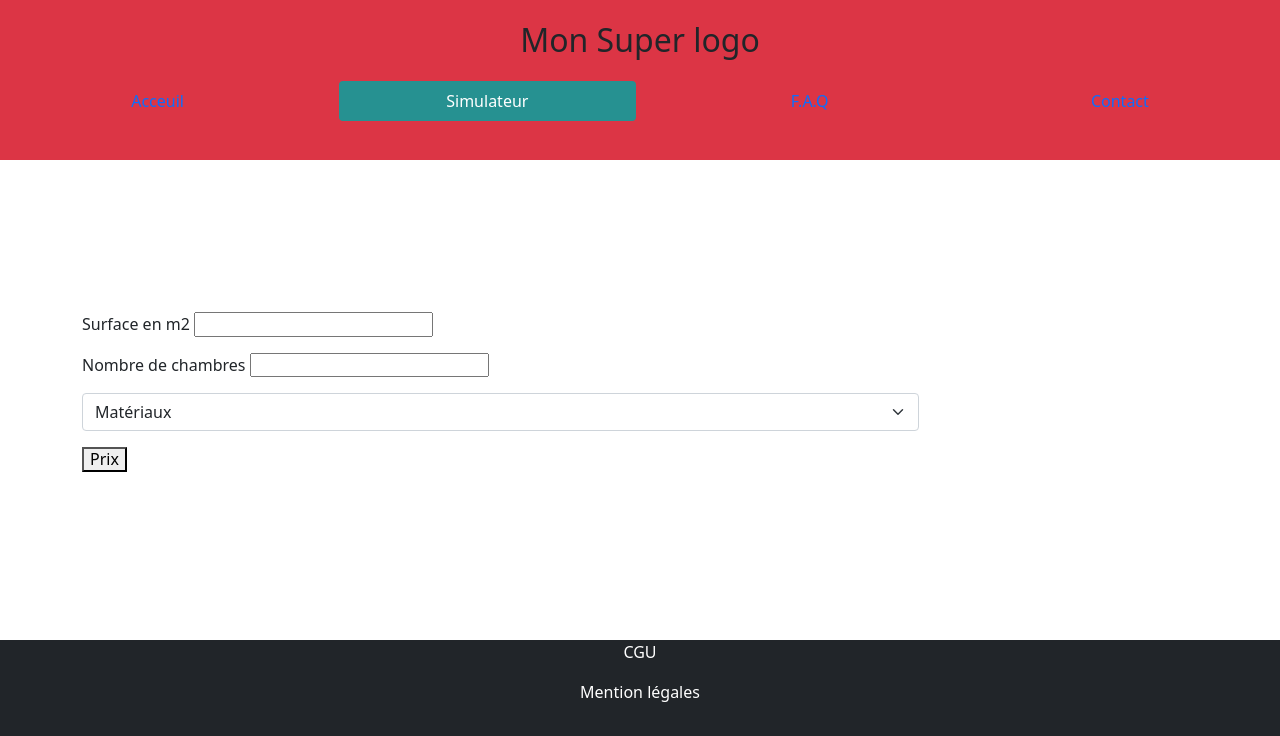
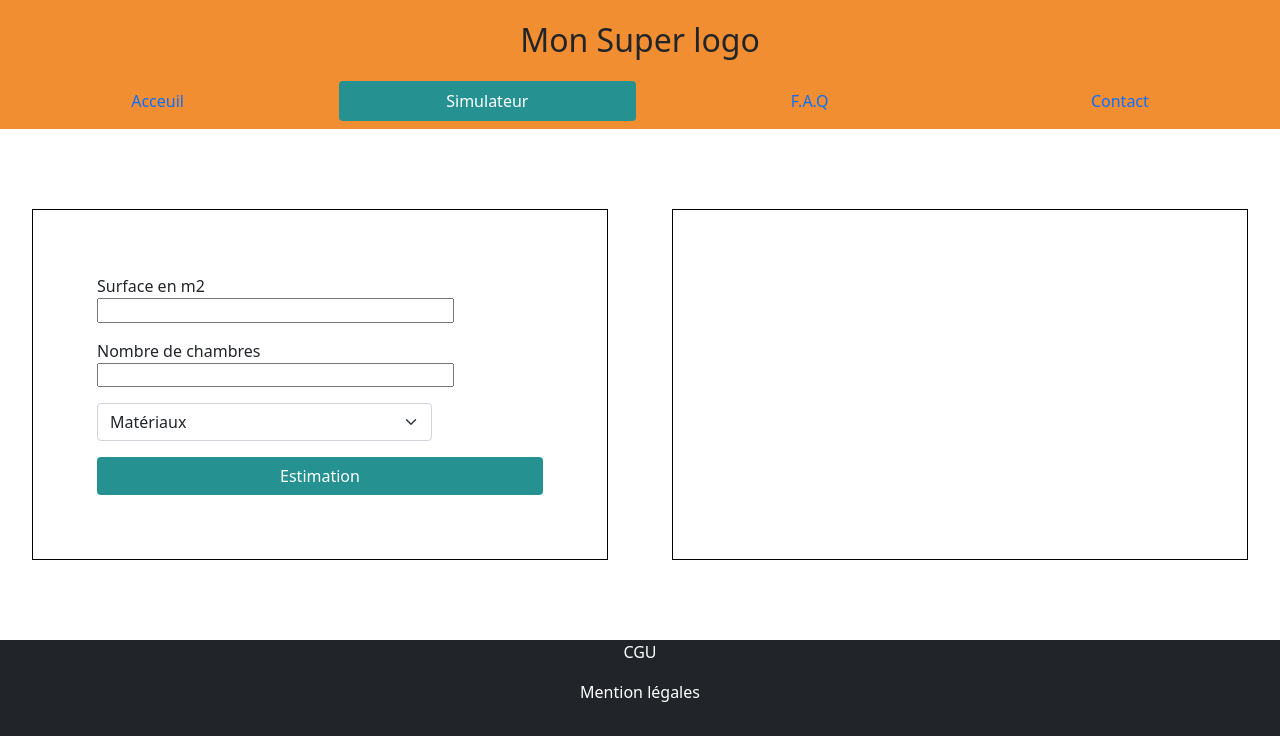
Before and after one commit to JEANThibaut/NorImmo, a website built with Parcel: page simulator.html in a window 1280 px wide. Shown: the top 736 px of the page. Built offline with nearby package versions, Linux system fonts and the light colour scheme.

Commit message:
Main css simulator css

```diff
--- a/css/main.css
+++ b/css/main.css
@@ -92,7 +92,7 @@ body{
   flex-direction: column;
   justify-content: space-between;
 }
-   .colorFirst{
+.colorFirst{
   background-color: #F18E31;
 }
 .colorSecond{
@@ -101,10 +101,7 @@ body{
 .active {
   background-color: #269191 !important
 }
-   header
-{
-  height : 20vh;
-}
+
 footer{
   height: 20vh;
 
--- /dev/null
+++ b/css/tibo.css
@@ -0,0 +1,14 @@
+.main{
+    display: flex;
+    justify-content: space-around;
+}
+.main_container{
+    display: flex;
+    flex-direction: column;
+    border: solid 1px black;
+    width: 45%;
+    padding: 5%;
+}
+input{
+    width: 80%;
+}
--- a/simulator.html
+++ b/simulator.html
@@ -18,12 +18,13 @@
   <link href="https://cdn.jsdelivr.net/npm/bootstrap@5.0.0-beta3/dist/css/bootstrap.min.css" rel="stylesheet" integrity="sha384-eOJMYsd53ii+scO/bJGFsiCZc+5NDVN2yr8+0RDqr0Ql0h+rP48ckxlpbzKgwra6" crossorigin="anonymous">
   <link rel="stylesheet" href="css/normalize.css">
   <link rel="stylesheet" href="css/main.css">
+  <link rel="stylesheet" href="css/tibo.css">
 
   <meta name="theme-color" content="#fafafa">
 </head>
 
 <body>
-  <header class="w-100 bg-danger header">
+  <header class="w-100 colorFirst header">
     <!-- <img="" src="" alt="">-->
   <h1 class="text-center">Mon Super logo</h1>
    <!-- Add your site or application content here -->
@@ -36,16 +37,21 @@
   </header>
 
   <Section>
-    <div class= "container">
+    <div class="main">
+      <div class= "main_container">
         <!-- Input M2 -->
         <div class="mb-3">
-        <label for="surface"> Surface en m2</label>
+          <div>
+            <label for="user_surface"> Surface en m2</label>
+          </div>
           <input type="number" id="user_surface" name="user_surface">
         </div>
 
         <!-- Input Chambers -->
         <div class="mb-3">
-        <label for="chambers"> Nombre de chambres</label>
+          <div>
+            <label for="user_chambers"> Nombre de chambres</label>
+          </div>
           <input type="number" id="user_chambers" name="user_chambers">
         </div>
         <!-- Select Menu -->
@@ -56,8 +62,14 @@
           <option value="0.2">Parpaing</option>
         </select>
         <!-- Submit button -->
-      <button onclick="Price()" class="mb-3" >Prix</button>
+        <button type="button" class="btn colorSecond text-white"  onclick="Price()">Estimation</button>
+        <!-- <button type="button" onclick="Price()" class="mb-3" >Prix</button> -->
 
+      </div>
+
+
+        <div class="main_container">
+          <p></p>
         </div>
     </div>
 
```
Also changed, not shown: contact.html (+1 -1 lines), faq.html (+1 -1 lines), index.html (+1 -1 lines). Lines whose indentation alone changed are shown as unchanged.
